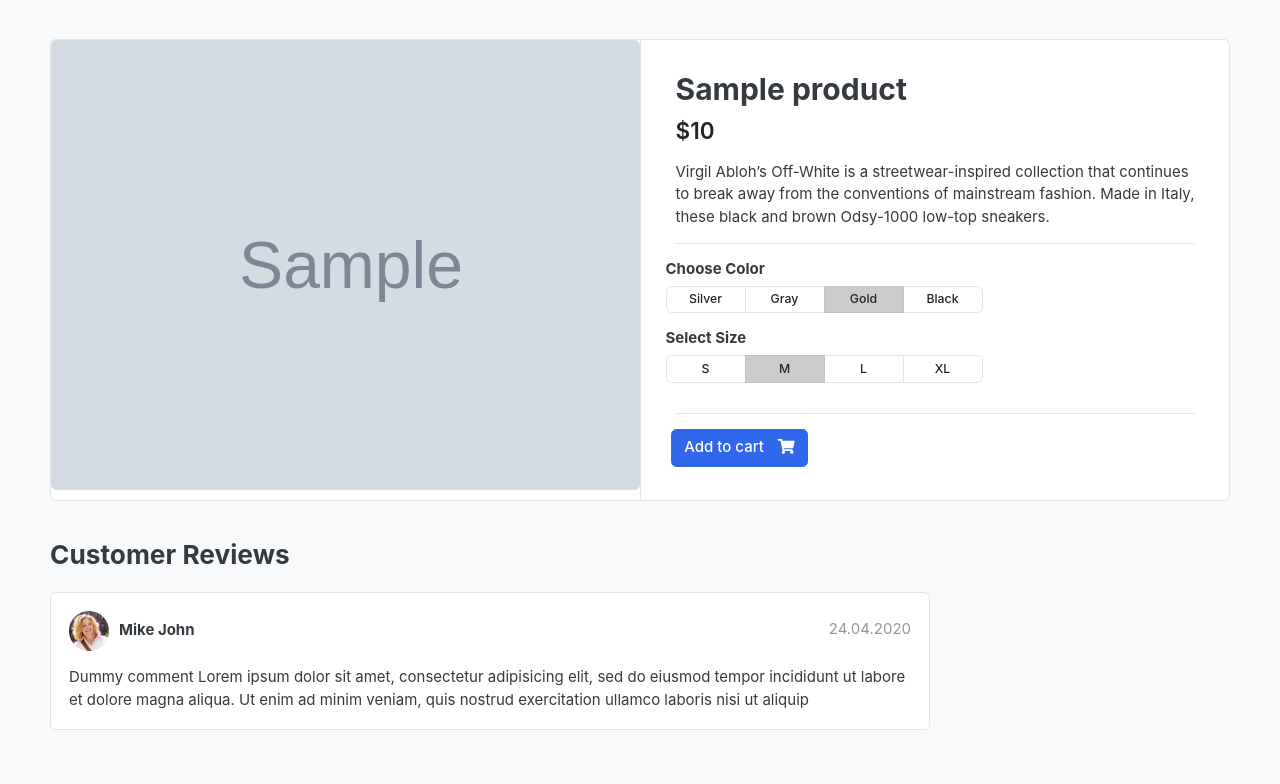
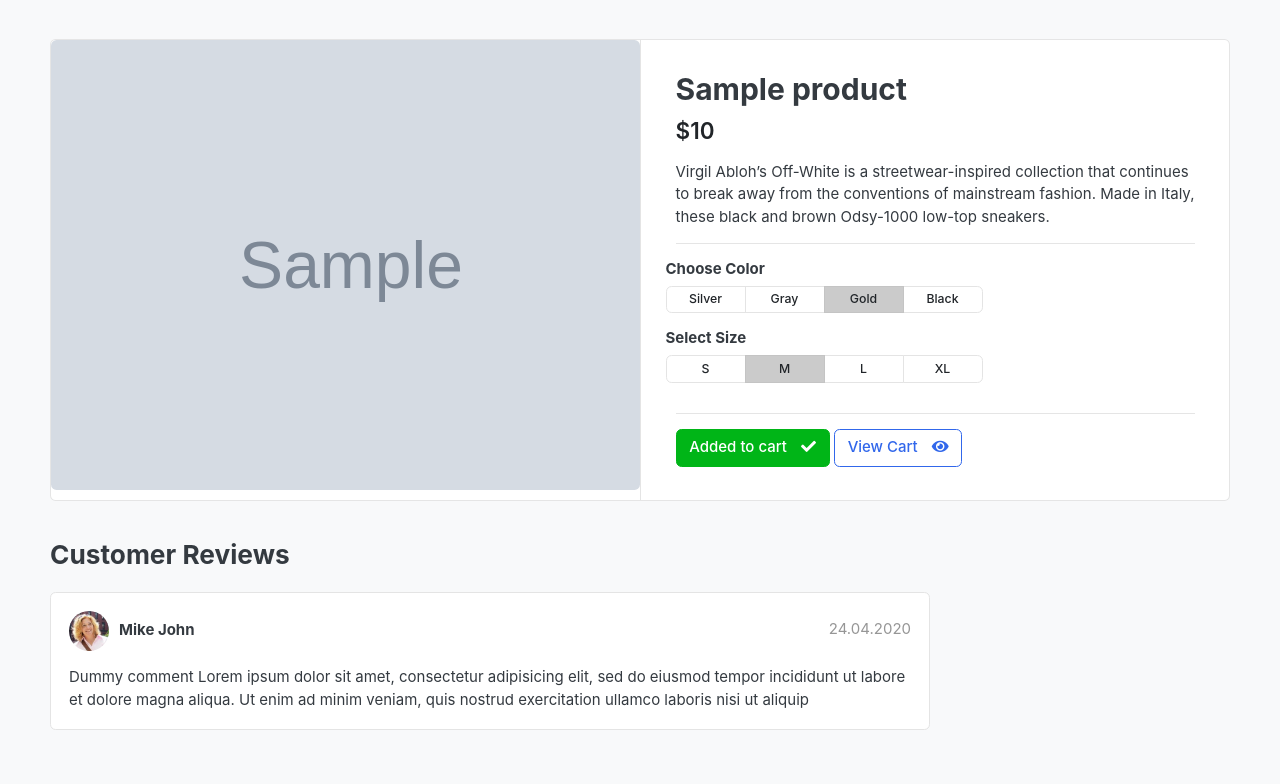
Before and after one commit to jonathan-001/GreatKart, a Django app: template templates/store/product_detail.html in a window 1280 px wide. Shown: the part 119-903 px from the top of the page. Run offline with Django 5.2, Linux system fonts and the light colour scheme; the template is opened without the code that fills it: values that come from a table or form of the project are taken from there, others are empty; tables that the repository leaves empty hold one stand-in row (values such as "Sample post"); grey boxes marked "Sample" are stand-in pictures; some libraries are stand-ins or nearby versions; some web fonts are replaced.

Commit message:
added empty cart issue

```diff
--- a/store/views.py
+++ b/store/views.py
@@ -2,6 +2,10 @@ from django.shortcuts import render, get_object_or_404
 
 from .models import Product
 from category.models import Category
+
+from carts.views import _cart_id
+from carts.models import CartItem
+
 # Create your views here.
 
 def store(request,category_slug=None):
@@ -28,10 +32,12 @@ def product_detail(request, category_slug, product_slug):
 
     try:
         single_product = Product.objects.get(category__slug=category_slug, slug=product_slug)
+        in_cart = CartItem.objects.filter(cart__cart_id = _cart_id(request), product= single_product).exists()
     except Exception as e:
         raise e
     # print(single_product.id)
     context = {
         'single_product': single_product,
+        'in_cart': in_cart,
     }
     return render(request, 'store/product_detail.html', context)
--- a/templates/store/product_detail.html
+++ b/templates/store/product_detail.html
@@ -74,8 +74,15 @@
 	{% if single_product.stock <= 0 %}
 		<h5 class="text-danger">Out of Stock</h5>
 	{% else %}
-	<div class="form-row">
-		<a href="{% url "add_cart" single_product.id %}" class="btn  btn-primary"> <span class="text">Add to cart</span> <i class="fas fa-shopping-cart"></i>  </a>
+		{% if in_cart %}
+			<a href="#" class="btn  btn-success"> <span class="text">Added to cart</span> <i class="fas fa-check"></i>  </a>
+			<a href="{% url "cart" %}" class="btn  btn-outline-primary"> <span class="text">View Cart</span> <i class="fas fa-eye"></i>  </a>
+
+		{% else %}
+
+		<div class="form-row">
+			<a href="{% url "add_cart" single_product.id %}" class="btn  btn-primary"> <span class="text">Add to cart</span> <i class="fas fa-shopping-cart"></i>  </a>
+		{% endif %}
 	{% endif %}
 	</article> <!-- product-info-aside .// -->
 		</main> <!-- col.// -->
--- a/templates/store/store.html
+++ b/templates/store/store.html
@@ -144,7 +144,7 @@
 						<span class="price">${{product.price}}</span>
 					</div> <!-- price-wrap.// -->
 				</div>
-				<a href="{% url "add_cart" product.id %}" class="btn btn-block btn-primary">Add to cart </a>
+				<a href="{{product.get_url}}" class="btn btn-block btn-primary">View Details </a>
 			</figcaption>
 		</figure>
 	</div> <!-- col.// -->
```
